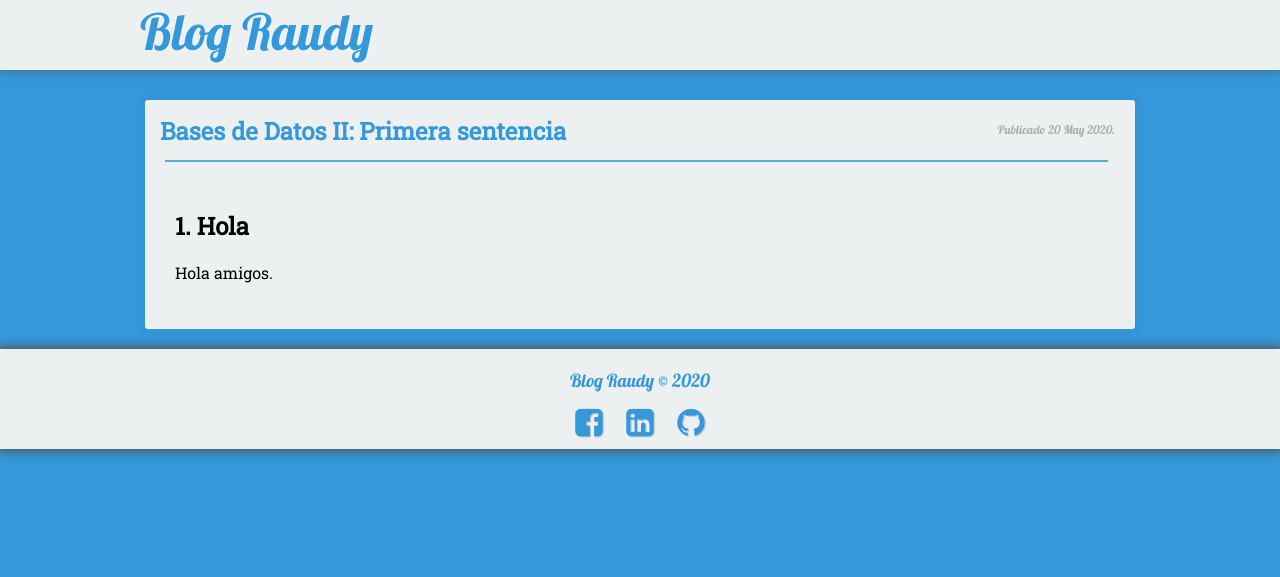
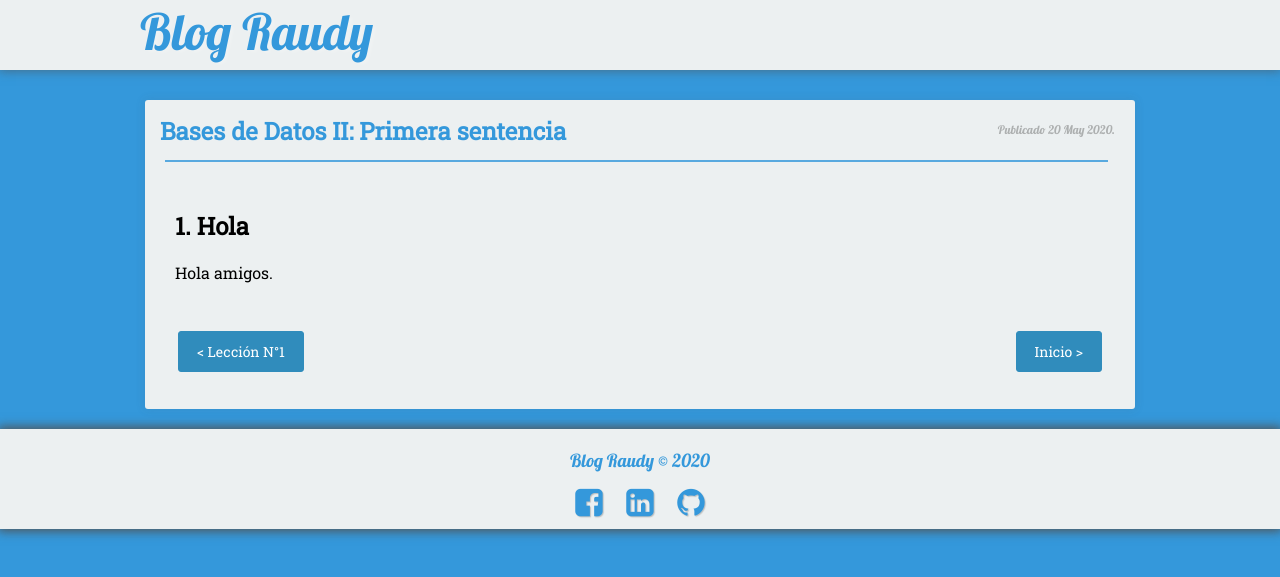
Before and after one commit to nisoto/Blog-anterior-2.0, a Jekyll site: the page built from _posts/2020-05-20-bdd-ii-primera-sentencia.md, in a window 1280 px wide. Shown: the top 577 px of the page. Built offline with Jekyll 4.4.1, drawn with Linux system fonts in a browser that asks for light colours; nearby versions of some CDN libraries; part of the change alters nothing that is shown.

Commit message:
Update 2020-05-20-bdd-ii-primera-sentencia.md

```diff
--- a/_posts/2020-05-20-bdd-ii-primera-sentencia.md
+++ b/_posts/2020-05-20-bdd-ii-primera-sentencia.md
@@ -9,3 +9,7 @@ tags: [mysql]
 ## 1. Hola
 
 Hola amigos.
+
+|     |     |
+|:----|----:|
+| [< Lección N°1](https://nisoto.github.io/bdd-i-introduccion/){: .btn .btn-info} | [Inicio >](https://nisoto.github.io/curso-bases-de-datos/){: .btn .btn-info} |
```
